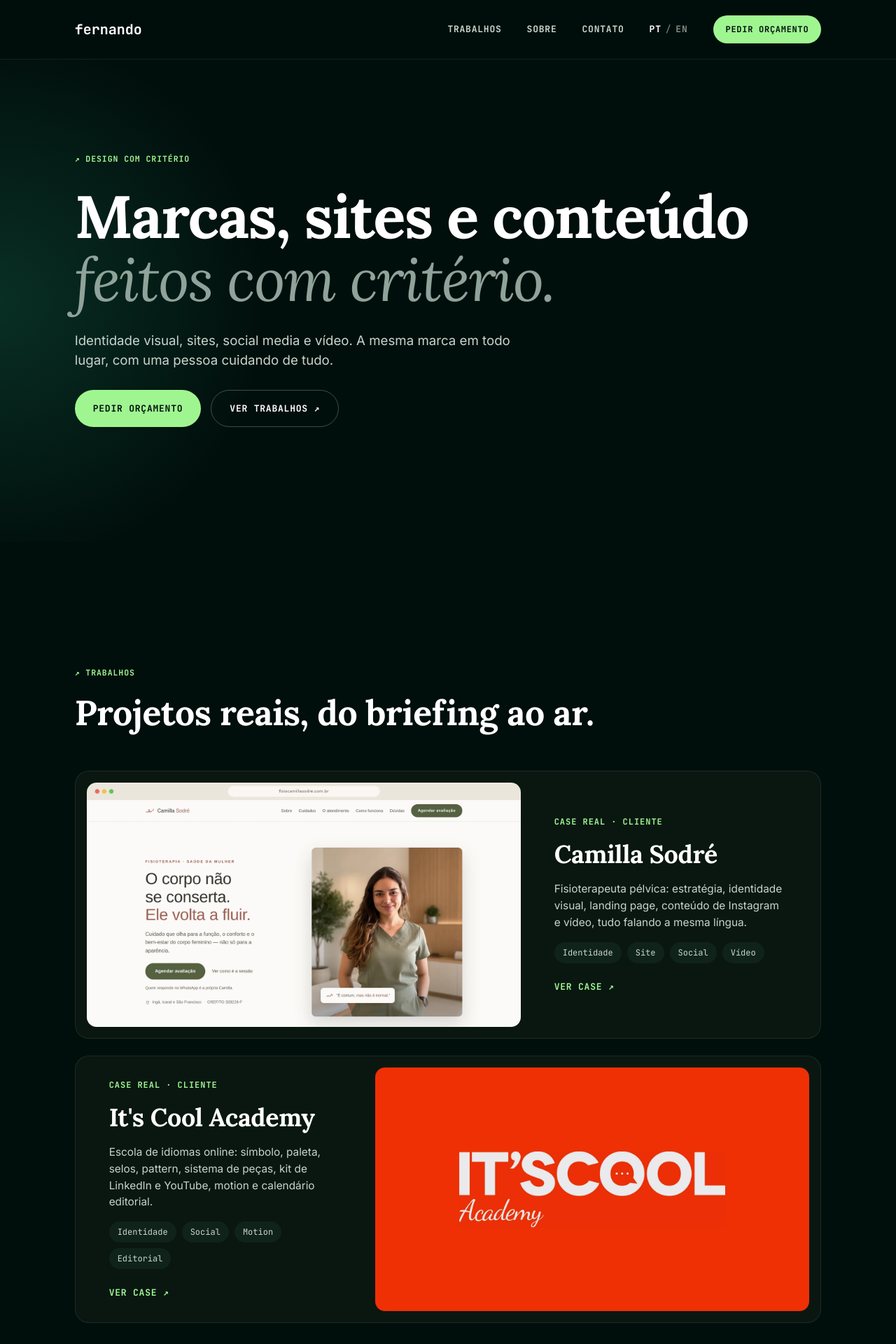
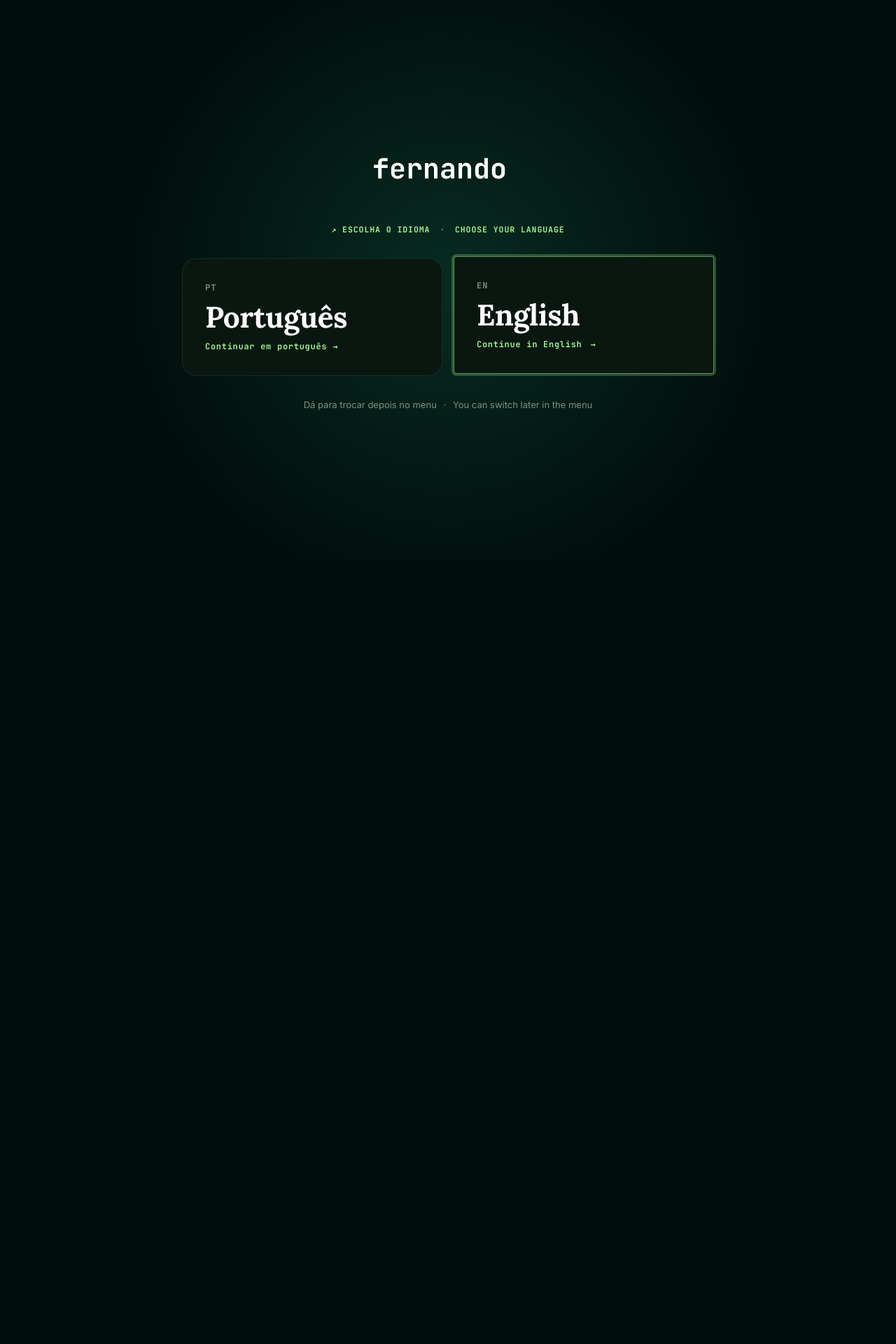
Before and after one commit to ffernndo/fernando-design, a PHP site: page / in a window 1280 px wide. Shown: the top 1920 px of the page at 70% size. After the commit the page ends 657 px from the top, so only its background shows below. Run offline with PHP 8.4, Linux system fonts and the light colour scheme; some libraries are stand-ins or nearby versions.

Commit message:
feat(site): tela de escolha de idioma na primeira visita
- Home PT mostra PT/EN na primeira visita; escolha fica salva (ff_lang)
- Quem escolheu EN volta direto para /en/; troca pelo menu atualiza a preferência
- Foco inicial no idioma do navegador; Esc segue em português
- Evento EscolhaIdioma no pixel; CSS e JS em v=12

Co-Authored-By: Claude Opus 5.5 <noreply@anthropic.com>
Claude-Session: https://claude.ai/code/session_01EuDbHpxRcVqWHK4BnddDJ7

```diff
--- a/case-camilla.html
+++ b/case-camilla.html
@@ -33,7 +33,7 @@ if (location.hostname === 'ffernndo.github.io') {
     <link rel="preconnect" href="https://fonts.googleapis.com">
     <link rel="preconnect" href="https://fonts.gstatic.com" crossorigin>
     <link href="https://fonts.googleapis.com/css2?family=Inter:wght@400;700&family=JetBrains+Mono:wght@400;700&family=Lora:ital,wght@0,700;1,400&display=swap" rel="stylesheet">
-    <link rel="stylesheet" href="css/style.css?v=11">
+    <link rel="stylesheet" href="css/style.css?v=12">
 <!-- Meta Pixel -->
 <script>
 !function(f,b,e,v,n,t,s)
@@ -235,6 +235,6 @@ src="https://www.facebook.com/tr?id=1686723629051413&ev=PageView&noscript=1"/></
     </div>
 </footer>
 
-<script src="js/main.js?v=11"></script>
+<script src="js/main.js?v=12"></script>
 </body>
 </html>
--- a/case-fernando.html
+++ b/case-fernando.html
@@ -33,7 +33,7 @@ if (location.hostname === 'ffernndo.github.io') {
     <link rel="preconnect" href="https://fonts.googleapis.com">
     <link rel="preconnect" href="https://fonts.gstatic.com" crossorigin>
     <link href="https://fonts.googleapis.com/css2?family=Inter:wght@400;700&family=JetBrains+Mono:wght@400;700&family=Lora:ital,wght@0,700;1,400&display=swap" rel="stylesheet">
-    <link rel="stylesheet" href="css/style.css?v=11">
+    <link rel="stylesheet" href="css/style.css?v=12">
 <!-- Meta Pixel -->
 <script>
 !function(f,b,e,v,n,t,s)
@@ -218,6 +218,6 @@ src="https://www.facebook.com/tr?id=1686723629051413&ev=PageView&noscript=1"/></
     </div>
 </footer>
 
-<script src="js/main.js?v=11"></script>
+<script src="js/main.js?v=12"></script>
 </body>
 </html>
--- a/case-itscool.html
+++ b/case-itscool.html
@@ -33,7 +33,7 @@ if (location.hostname === 'ffernndo.github.io') {
     <link rel="preconnect" href="https://fonts.googleapis.com">
     <link rel="preconnect" href="https://fonts.gstatic.com" crossorigin>
     <link href="https://fonts.googleapis.com/css2?family=Inter:wght@400;700&family=JetBrains+Mono:wght@400;700&family=Lora:ital,wght@0,700;1,400&display=swap" rel="stylesheet">
-    <link rel="stylesheet" href="css/style.css?v=11">
+    <link rel="stylesheet" href="css/style.css?v=12">
 <!-- Meta Pixel -->
 <script>
 !function(f,b,e,v,n,t,s)
@@ -234,6 +234,6 @@ src="https://www.facebook.com/tr?id=1686723629051413&ev=PageView&noscript=1"/></
     </div>
 </footer>
 
-<script src="js/main.js?v=11"></script>
+<script src="js/main.js?v=12"></script>
 </body>
 </html>
--- a/case-webapps.html
+++ b/case-webapps.html
@@ -33,7 +33,7 @@ if (location.hostname === 'ffernndo.github.io') {
     <link rel="preconnect" href="https://fonts.googleapis.com">
     <link rel="preconnect" href="https://fonts.gstatic.com" crossorigin>
     <link href="https://fonts.googleapis.com/css2?family=Inter:wght@400;700&family=JetBrains+Mono:wght@400;700&family=Lora:ital,wght@0,700;1,400&display=swap" rel="stylesheet">
-    <link rel="stylesheet" href="css/style.css?v=11">
+    <link rel="stylesheet" href="css/style.css?v=12">
 <!-- Meta Pixel -->
 <script>
 !function(f,b,e,v,n,t,s)
@@ -172,6 +172,6 @@ src="https://www.facebook.com/tr?id=1686723629051413&ev=PageView&noscript=1"/></
     </div>
 </footer>
 
-<script src="js/main.js?v=11"></script>
+<script src="js/main.js?v=12"></script>
 </body>
 </html>
--- a/css/style.css
+++ b/css/style.css
@@ -1509,3 +1509,57 @@ a:focus-visible, button:focus-visible, summary:focus-visible { outline: 2px soli
     .v5-card .v5-txt { padding: 0 8px 10px; }
     .v5-pills a { font-size: 14px; padding: 9px 14px; }
 }
+
+/* ══ Tela de idioma (primeira visita na home) ══ */
+html.lang-gate, html.lang-gate body { overflow: hidden; }
+html.lang-gate::after { content: ""; position: fixed; inset: 0; z-index: 199; background: var(--bg); }
+.lg-gate {
+    position: fixed; inset: 0; z-index: 200;
+    display: grid; place-items: center; padding: 32px var(--gut);
+    background: var(--bg); overflow: hidden;
+    opacity: 0; transition: opacity .6s ease;
+}
+.lg-gate.on { opacity: 1; }
+.lg-gate.off { opacity: 0; pointer-events: none; }
+.lg-glow {
+    position: absolute; left: 50%; top: 50%; width: min(900px, 140vw); aspect-ratio: 1;
+    transform: translate(-50%, -50%);
+    background: radial-gradient(closest-side, rgba(47, 214, 166, .14), rgba(47, 214, 166, 0));
+    pointer-events: none;
+}
+.lg-in {
+    position: relative; width: min(760px, 100%);
+    display: flex; flex-direction: column; align-items: center; text-align: center;
+    transform: translateY(14px); transition: transform .8s cubic-bezier(.2, .7, .2, 1);
+}
+.lg-gate.on .lg-in { transform: none; }
+.lg-logo { font-family: var(--font-mono); font-weight: 700; font-size: clamp(28px, 3.4vw, 40px); color: #fff; }
+.lg-logo em { font-style: normal; color: var(--accent); animation: blink 1.1s steps(1) infinite; }
+.lg-label { margin-top: clamp(28px, 4vw, 48px); font-family: var(--font-mono); font-weight: 700; font-size: clamp(11px, .9vw, 13px); letter-spacing: .08em; color: var(--accent); }
+.lg-label i, .lg-note i { font-style: normal; color: var(--dim); margin: 0 6px; }
+.lg-opts { margin-top: clamp(22px, 2.6vw, 32px); width: 100%; display: grid; grid-template-columns: 1fr 1fr; gap: 16px; }
+.lg-opt {
+    display: flex; flex-direction: column; align-items: flex-start; gap: 10px; text-align: left;
+    padding: clamp(22px, 2.6vw, 32px); border-radius: 20px; cursor: pointer;
+    background: var(--surface); border: 1px solid rgba(255, 255, 255, .08); color: var(--text);
+    font: inherit; transition: border-color .25s ease, transform .25s ease, background .25s ease;
+}
+.lg-opt:hover, .lg-opt:focus-visible { border-color: rgba(159, 246, 144, .55); transform: translateY(-3px); outline: none; }
+.lg-opt:focus-visible { box-shadow: 0 0 0 3px rgba(159, 246, 144, .25); }
+.lg-code { font-family: var(--font-mono); font-weight: 700; font-size: 12px; letter-spacing: .08em; color: var(--dim); }
+.lg-opt strong { font-family: var(--font-display); font-weight: 700; font-size: clamp(30px, 3.3vw, 44px); line-height: 1.1; letter-spacing: -.01em; }
+.lg-go { font-family: var(--font-mono); font-weight: 700; font-size: 12px; letter-spacing: .06em; color: var(--accent); }
+.lg-go b { display: inline-block; transition: transform .25s ease; }
+.lg-opt:hover .lg-go b, .lg-opt:focus-visible .lg-go b { transform: translateX(4px); }
+.lg-note { margin-top: clamp(22px, 2.6vw, 32px); font-size: 13px; color: var(--dim); }
+.lg-gate.go .lg-in { transform: translateY(-10px); opacity: .4; transition: all .25s ease; }
+@media (max-width: 560px) {
+    .lg-opts { grid-template-columns: 1fr; gap: 12px; }
+    .lg-opt { flex-direction: row; flex-wrap: wrap; align-items: baseline; column-gap: 12px; }
+    .lg-opt .lg-go { flex-basis: 100%; }
+    .lg-label i { display: block; height: 0; overflow: hidden; }
+}
+@media (prefers-reduced-motion: reduce) {
+    .lg-gate, .lg-in, .lg-opt, .lg-go b { transition: none; }
+    .lg-logo em { animation: none; }
+}
--- a/en/case-camilla.html
+++ b/en/case-camilla.html
@@ -33,7 +33,7 @@ if (location.hostname === 'ffernndo.github.io') {
     <link rel="preconnect" href="https://fonts.googleapis.com">
     <link rel="preconnect" href="https://fonts.gstatic.com" crossorigin>
     <link href="https://fonts.googleapis.com/css2?family=Inter:wght@400;700&family=JetBrains+Mono:wght@400;700&family=Lora:ital,wght@0,700;1,400&display=swap" rel="stylesheet">
-    <link rel="stylesheet" href="../css/style.css?v=11">
+    <link rel="stylesheet" href="../css/style.css?v=12">
 <!-- Meta Pixel -->
 <script>
 !function(f,b,e,v,n,t,s)
@@ -235,6 +235,6 @@ src="https://www.facebook.com/tr?id=1686723629051413&ev=PageView&noscript=1"/></
     </div>
 </footer>
 
-<script src="../js/main.js?v=11"></script>
+<script src="../js/main.js?v=12"></script>
 </body>
 </html>
--- a/en/case-fernando.html
+++ b/en/case-fernando.html
@@ -33,7 +33,7 @@ if (location.hostname === 'ffernndo.github.io') {
     <link rel="preconnect" href="https://fonts.googleapis.com">
     <link rel="preconnect" href="https://fonts.gstatic.com" crossorigin>
     <link href="https://fonts.googleapis.com/css2?family=Inter:wght@400;700&family=JetBrains+Mono:wght@400;700&family=Lora:ital,wght@0,700;1,400&display=swap" rel="stylesheet">
-    <link rel="stylesheet" href="../css/style.css?v=11">
+    <link rel="stylesheet" href="../css/style.css?v=12">
 <!-- Meta Pixel -->
 <script>
 !function(f,b,e,v,n,t,s)
@@ -218,6 +218,6 @@ src="https://www.facebook.com/tr?id=1686723629051413&ev=PageView&noscript=1"/></
     </div>
 </footer>
 
-<script src="../js/main.js?v=11"></script>
+<script src="../js/main.js?v=12"></script>
 </body>
 </html>
--- a/en/case-itscool.html
+++ b/en/case-itscool.html
@@ -33,7 +33,7 @@ if (location.hostname === 'ffernndo.github.io') {
     <link rel="preconnect" href="https://fonts.googleapis.com">
     <link rel="preconnect" href="https://fonts.gstatic.com" crossorigin>
     <link href="https://fonts.googleapis.com/css2?family=Inter:wght@400;700&family=JetBrains+Mono:wght@400;700&family=Lora:ital,wght@0,700;1,400&display=swap" rel="stylesheet">
-    <link rel="stylesheet" href="../css/style.css?v=11">
+    <link rel="stylesheet" href="../css/style.css?v=12">
 <!-- Meta Pixel -->
 <script>
 !function(f,b,e,v,n,t,s)
@@ -234,6 +234,6 @@ src="https://www.facebook.com/tr?id=1686723629051413&ev=PageView&noscript=1"/></
     </div>
 </footer>
 
-<script src="../js/main.js?v=11"></script>
+<script src="../js/main.js?v=12"></script>
 </body>
 </html>
--- a/en/case-webapps.html
+++ b/en/case-webapps.html
@@ -33,7 +33,7 @@ if (location.hostname === 'ffernndo.github.io') {
     <link rel="preconnect" href="https://fonts.googleapis.com">
     <link rel="preconnect" href="https://fonts.gstatic.com" crossorigin>
     <link href="https://fonts.googleapis.com/css2?family=Inter:wght@400;700&family=JetBrains+Mono:wght@400;700&family=Lora:ital,wght@0,700;1,400&display=swap" rel="stylesheet">
-    <link rel="stylesheet" href="../css/style.css?v=11">
+    <link rel="stylesheet" href="../css/style.css?v=12">
 <!-- Meta Pixel -->
 <script>
 !function(f,b,e,v,n,t,s)
@@ -172,6 +172,6 @@ src="https://www.facebook.com/tr?id=1686723629051413&ev=PageView&noscript=1"/></
     </div>
 </footer>
 
-<script src="../js/main.js?v=11"></script>
+<script src="../js/main.js?v=12"></script>
 </body>
 </html>
--- a/en/index.html
+++ b/en/index.html
@@ -33,7 +33,7 @@ if (location.hostname === 'ffernndo.github.io') {
     <link rel="preconnect" href="https://fonts.googleapis.com">
     <link rel="preconnect" href="https://fonts.gstatic.com" crossorigin>
     <link href="https://fonts.googleapis.com/css2?family=Inter:wght@400;700&family=JetBrains+Mono:wght@400;700&family=Lora:ital,wght@0,700;1,400&display=swap" rel="stylesheet">
-    <link rel="stylesheet" href="../css/style.css?v=11">
+    <link rel="stylesheet" href="../css/style.css?v=12">
     <script type="application/ld+json">
     {"@context":"https://schema.org","@type":"ProfessionalService","name":"fernando_",
      "description":"Brand identity, websites, social media and video. Real projects, from brief to launch. Get a quote on WhatsApp or by email.","url":"https://ffernando.com/","image":"https://ffernando.com/assets/img/og.png",
@@ -219,6 +219,6 @@ src="https://www.facebook.com/tr?id=1686723629051413&ev=PageView&noscript=1"/></
     </div>
 </footer>
 
-<script src="../js/main.js?v=11"></script>
+<script src="../js/main.js?v=12"></script>
 </body>
 </html>
--- a/en/portfolio.html
+++ b/en/portfolio.html
@@ -33,7 +33,7 @@ if (location.hostname === 'ffernndo.github.io') {
     <link rel="preconnect" href="https://fonts.googleapis.com">
     <link rel="preconnect" href="https://fonts.gstatic.com" crossorigin>
     <link href="https://fonts.googleapis.com/css2?family=Inter:wght@400;700&family=JetBrains+Mono:wght@400;700&family=Lora:ital,wght@0,700;1,400&display=swap" rel="stylesheet">
-    <link rel="stylesheet" href="../css/style.css?v=11">
+    <link rel="stylesheet" href="../css/style.css?v=12">
 <!-- Meta Pixel -->
 <script>
 !function(f,b,e,v,n,t,s)
@@ -184,6 +184,6 @@ src="https://www.facebook.com/tr?id=1686723629051413&ev=PageView&noscript=1"/></
     </div>
 </footer>
 
-<script src="../js/main.js?v=11"></script>
+<script src="../js/main.js?v=12"></script>
 </body>
 </html>
--- a/index.html
+++ b/index.html
@@ -33,7 +33,13 @@ if (location.hostname === 'ffernndo.github.io') {
     <link rel="preconnect" href="https://fonts.googleapis.com">
     <link rel="preconnect" href="https://fonts.gstatic.com" crossorigin>
     <link href="https://fonts.googleapis.com/css2?family=Inter:wght@400;700&family=JetBrains+Mono:wght@400;700&family=Lora:ital,wght@0,700;1,400&display=swap" rel="stylesheet">
-    <link rel="stylesheet" href="css/style.css?v=11">
+    <link rel="stylesheet" href="css/style.css?v=12">
+    <script>
+    /* Tela de idioma: só na home PT, só na primeira visita. Escolha fica salva. */
+    (function(){var p=null;try{p=localStorage.getItem('ff_lang')}catch(e){}
+    if(p==='en'){location.replace('en/');return}
+    if(!p){document.documentElement.classList.add('lang-gate')}})();
+    </script>
     <script type="application/ld+json">
     {"@context":"https://schema.org","@type":"ProfessionalService","name":"fernando_",
      "description":"Identidade visual, sites, social media e vídeo. Trabalhos reais, do briefing ao ar. Peça um orçamento pelo WhatsApp ou e-mail.","url":"https://ffernando.com/","image":"https://ffernando.com/assets/img/og.png",
@@ -219,6 +225,6 @@ src="https://www.facebook.com/tr?id=1686723629051413&ev=PageView&noscript=1"/></
     </div>
 </footer>
 
-<script src="js/main.js?v=11"></script>
+<script src="js/main.js?v=12"></script>
 </body>
 </html>
--- a/js/main.js
+++ b/js/main.js
@@ -166,3 +166,62 @@
         });
     }
 })();
+
+/* ══ Idioma: tela de escolha na primeira visita + preferência salva ══ */
+(function () {
+    function salvar(v) { try { localStorage.setItem('ff_lang', v); } catch (e) {} }
+    /* Trocar idioma pelo menu também atualiza a preferência */
+    document.addEventListener('click', function (e) {
+        var a = e.target.closest && e.target.closest('a[hreflang]');
+        if (a) salvar(a.getAttribute('hreflang').indexOf('pt') === 0 ? 'pt' : 'en');
+    });
+
+    var root = document.documentElement;
+    if (!root.classList.contains('lang-gate')) return;
+
+    var en = !/^pt/i.test(navigator.language || '');
+    var lgGate = document.createElement('div');
+    lgGate.className = 'lg-gate';
+    lgGate.setAttribute('role', 'dialog');
+    lgGate.setAttribute('aria-modal', 'true');
+    lgGate.setAttribute('aria-labelledby', 'lg-title');
+    lgGate.innerHTML =
+        '<div class="lg-glow" aria-hidden="true"></div>' +
+        '<div class="lg-in">' +
+            '<p class="lg-logo">fernando<em>_</em></p>' +
+            '<p class="lg-label" id="lg-title">↗ ESCOLHA O IDIOMA <i>·</i> CHOOSE YOUR LANGUAGE</p>' +
+            '<div class="lg-opts">' +
+                '<button type="button" class="lg-opt" data-lang="pt"><span class="lg-code">PT</span><strong>Português</strong><span class="lg-go">Continuar em português <b>→</b></span></button>' +
+                '<button type="button" class="lg-opt" data-lang="en" lang="en"><span class="lg-code">EN</span><strong>English</strong><span class="lg-go">Continue in English <b>→</b></span></button>' +
+            '</div>' +
+            '<p class="lg-note">Dá para trocar depois no menu <i>·</i> <span lang="en">You can switch later in the menu</span></p>' +
+        '</div>';
+    document.body.appendChild(lgGate);
+    requestAnimationFrame(function () { lgGate.classList.add('on'); });
+    var lgBtns = lgGate.querySelectorAll('.lg-opt');
+    lgBtns[en ? 1 : 0].focus({ preventScroll: true });
+
+    function fechar() {
+        lgGate.classList.remove('on');
+        lgGate.classList.add('off');
+        root.classList.remove('lang-gate');
+        setTimeout(function () { lgGate.remove(); }, 600);
+    }
+    lgBtns.forEach(function (b) {
+        b.addEventListener('click', function () {
+            var v = b.getAttribute('data-lang');
+            salvar(v);
+            if (typeof fbq === 'function') fbq('trackCustom', 'EscolhaIdioma', { idioma: v });
+            if (v === 'en') { lgGate.classList.add('go'); setTimeout(function () { location.href = 'en/'; }, 250); }
+            else fechar();
+        });
+    });
+    /* Setas alternam, Tab fica preso nas duas opções, Esc segue em português */
+    lgGate.addEventListener('keydown', function (e) {
+        if (e.key === 'Escape') { salvar('pt'); fechar(); }
+        else if (e.key === 'ArrowRight' || e.key === 'ArrowLeft' || e.key === 'Tab') {
+            e.preventDefault();
+            lgBtns[document.activeElement === lgBtns[0] ? 1 : 0].focus();
+        }
+    });
+})();
--- a/portfolio.html
+++ b/portfolio.html
@@ -33,7 +33,7 @@ if (location.hostname === 'ffernndo.github.io') {
     <link rel="preconnect" href="https://fonts.googleapis.com">
     <link rel="preconnect" href="https://fonts.gstatic.com" crossorigin>
     <link href="https://fonts.googleapis.com/css2?family=Inter:wght@400;700&family=JetBrains+Mono:wght@400;700&family=Lora:ital,wght@0,700;1,400&display=swap" rel="stylesheet">
-    <link rel="stylesheet" href="css/style.css?v=11">
+    <link rel="stylesheet" href="css/style.css?v=12">
 <!-- Meta Pixel -->
 <script>
 !function(f,b,e,v,n,t,s)
@@ -184,6 +184,6 @@ src="https://www.facebook.com/tr?id=1686723629051413&ev=PageView&noscript=1"/></
     </div>
 </footer>
 
-<script src="js/main.js?v=11"></script>
+<script src="js/main.js?v=12"></script>
 </body>
 </html>
```
